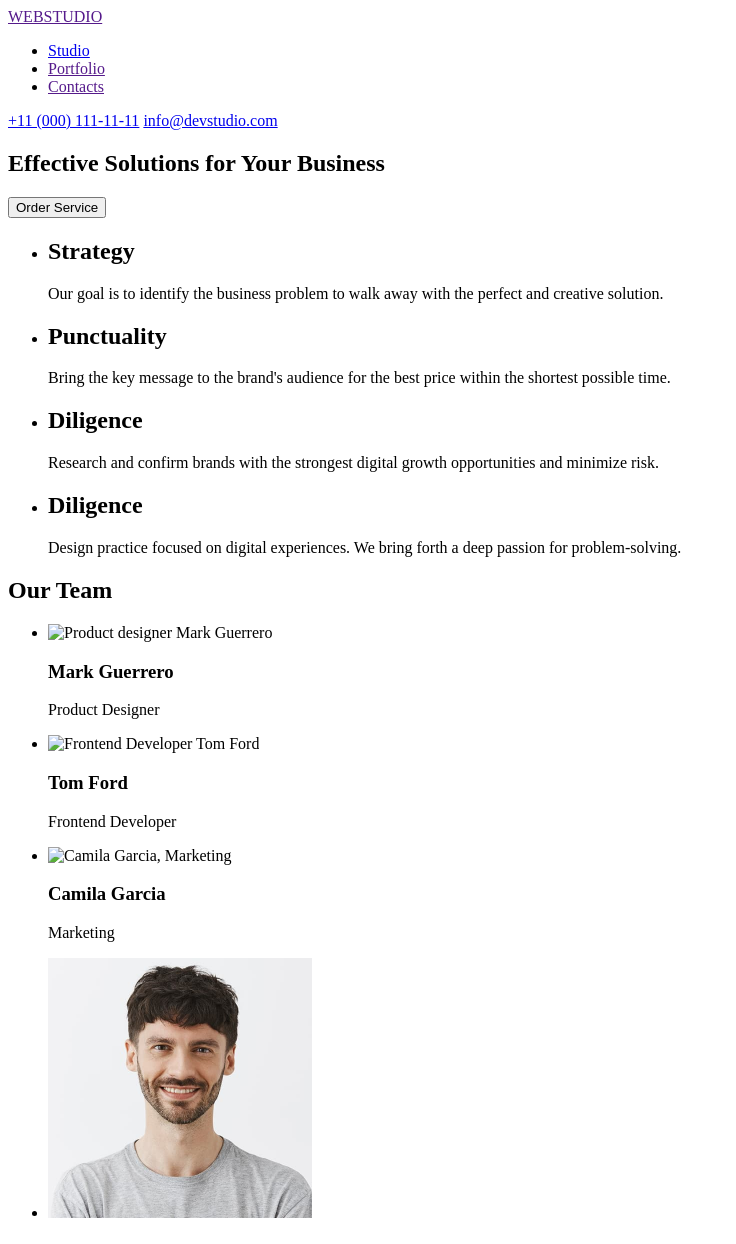
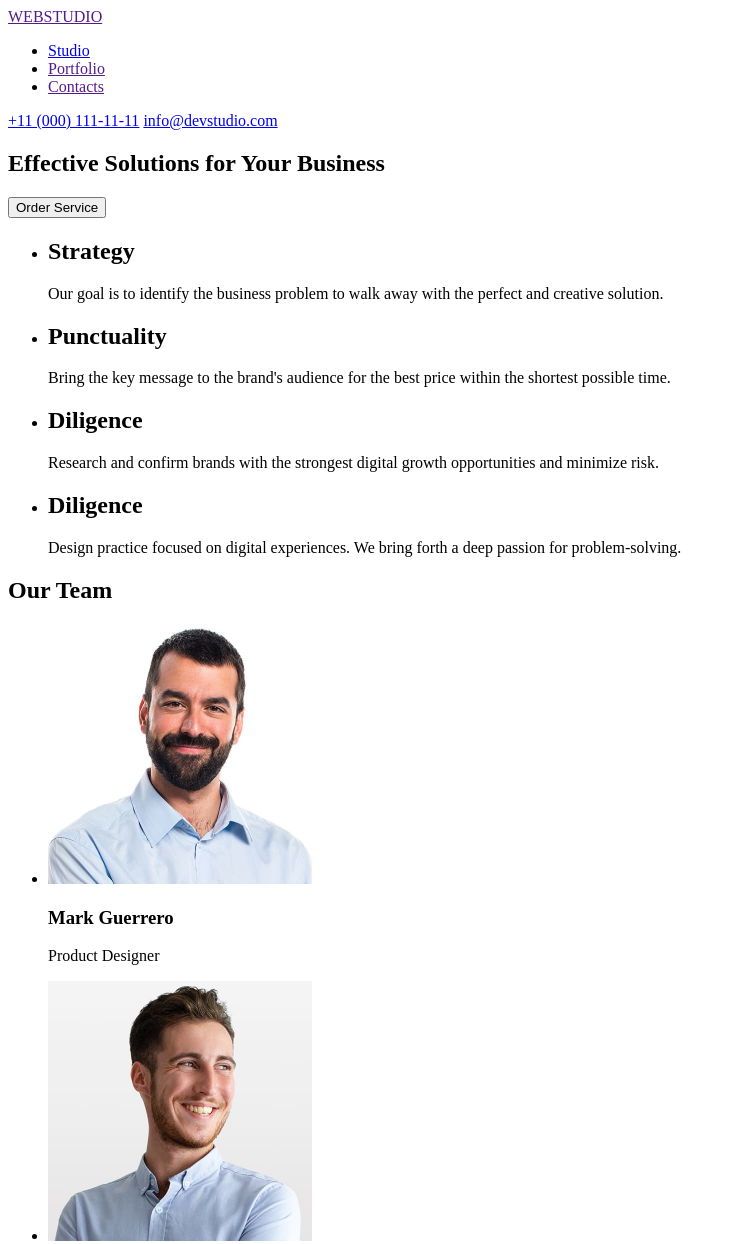
Before and after one commit to Atledd/goit-markup-hw-01, a plain HTML site: page index.html in a window 1280 px wide. Shown: the top 1244 px of the page, without its empty margins (0-736 px from the left). Drawn offline with Linux system fonts and the light colour scheme; the site is published under a folder, as on GitHub Pages, so addresses that start at the root find nothing.

Commit message:
correct links to images

```diff
--- a/index.html
+++ b/index.html
@@ -51,18 +51,18 @@
             <h2>Our Team</h2>
             <ul>
                 <li>
-                    <img src="/images/img.jpg" alt="Product designer Mark Guerrero" width="264" height="260"
+                    <img src="images/img.jpg" alt="Product designer Mark Guerrero" width="264" height="260"
                     />
                     <h3>Mark Guerrero</h3>
                     <p>Product Designer</p>
                 </li>
                 <li>
-                    <img src="/images/img-1.jpg" alt="Frontend Developer Tom Ford" width="264" height="260" />
+                    <img src="images/img-1.jpg" alt="Frontend Developer Tom Ford" width="264" height="260" />
                     <h3>Tom Ford</h3>
                     <p>Frontend Developer</p>
                 </li>
                 <li>
-                    <img src="/images/img-2.jpg" alt="Camila Garcia, Marketing" width="264" height="260" />
+                    <img src="images/img-2.jpg" alt="Camila Garcia, Marketing" width="264" height="260" />
                     <h3>Camila Garcia</h3>
                     <p>Marketing</p>
                 </li>
```
